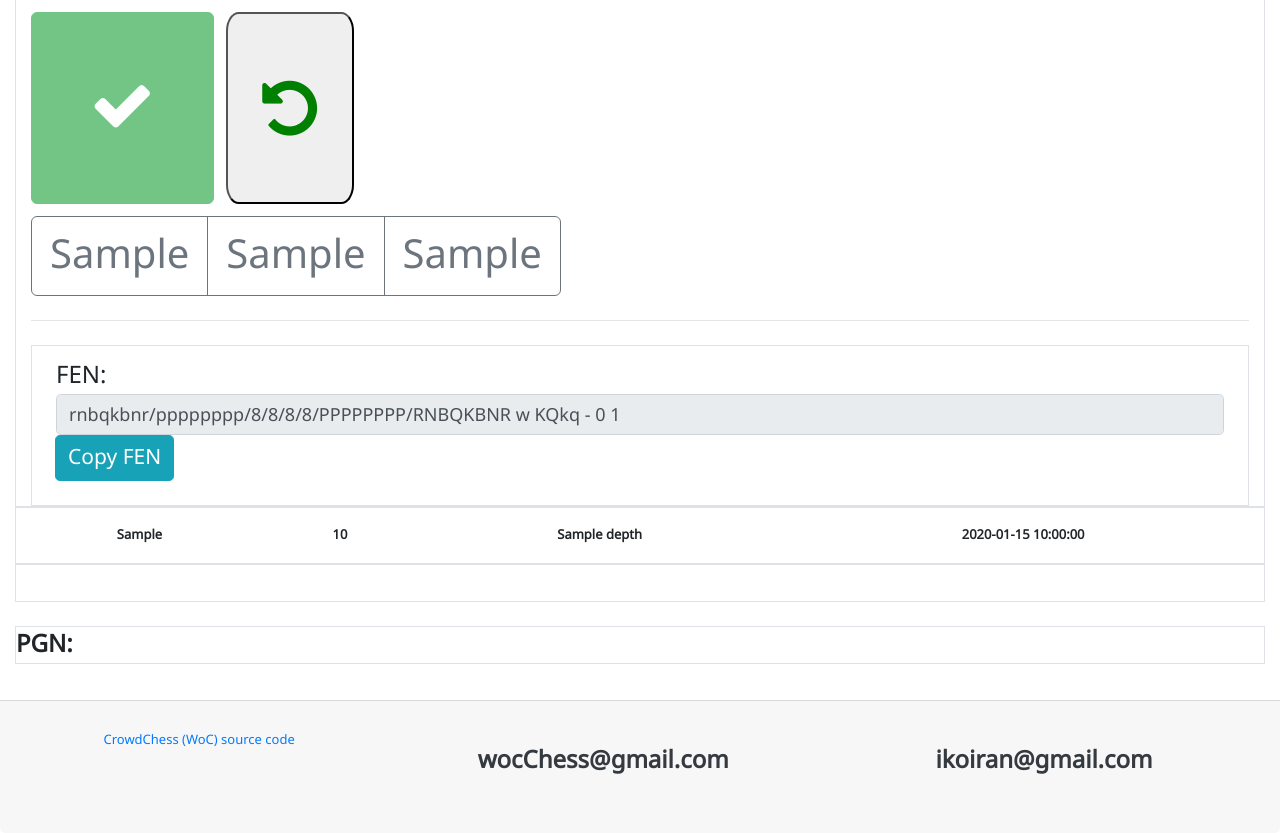
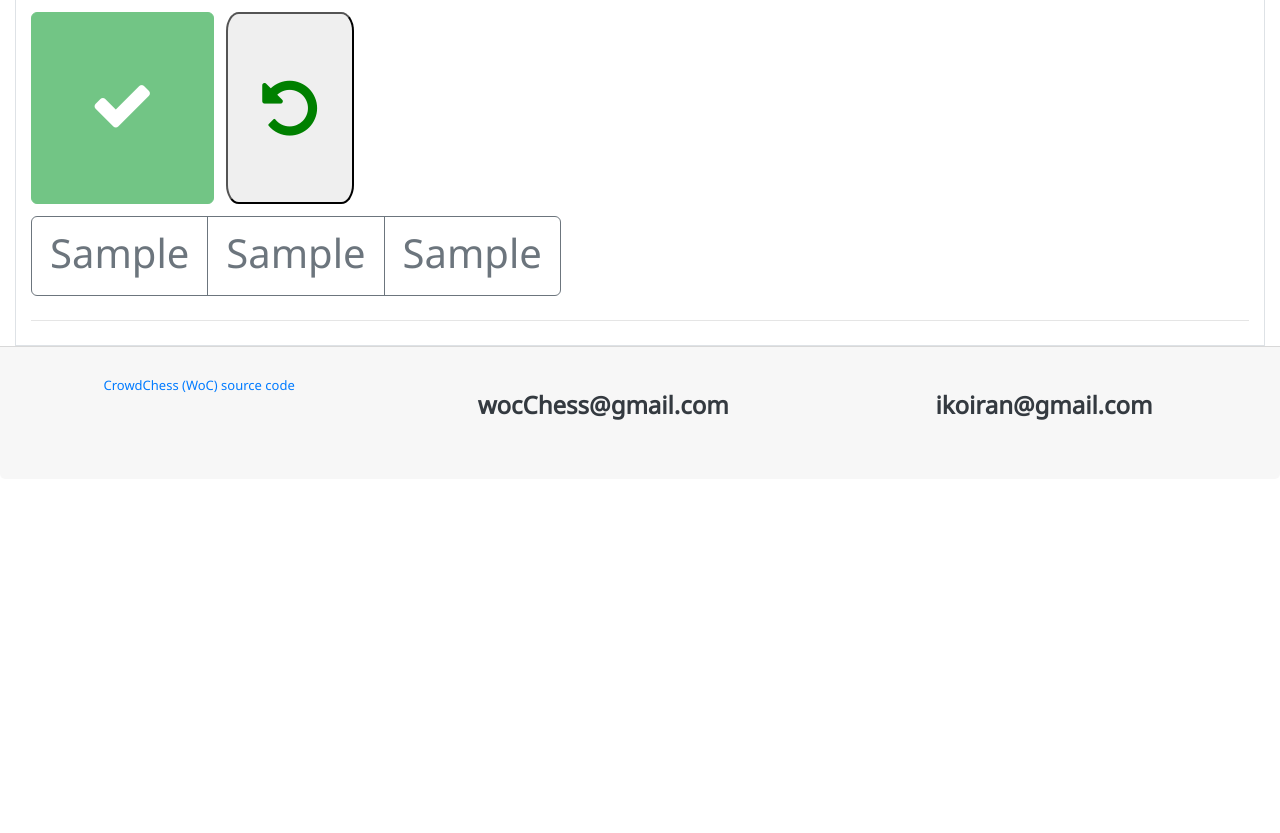
Before and after one commit to 98arYan13/CrowdChess, a Flask app: template src/templates/users.html in a window 1280 px wide. Shown: the part 965-1798 px from the top of the page. After the commit the page ends 1385 px from the top, so only its background shows below. Run offline with Flask 2, Linux system fonts and the light colour scheme; the template is opened without the code that fills it: most values are stand-ins (such as "Sample title", 1, 10 or a date in 2020); lists and menus that the app fills with data are empty; parts of the project's set-up code (start-up, migrations or seed data) failed here and were passed over; some libraries are stand-ins or nearby versions.

Commit message:
pgn, fen and game info removed from users page

```diff
--- a/src/templates/users.html
+++ b/src/templates/users.html
@@ -84,26 +84,25 @@
         </div>
         <hr>
 
-        <!-- FEN -->
+        <!-- FEN
         <nav class="navbar navbar-expand border" style="width: 100%;">
           <div class="input-group-sm mx-auto mb-2" style="width: 100%;">FEN:
             <input id="fen" type="text" class="form-control float-left" style="font-size: 0.75rem;" readonly>
-            <!-- The button used to copy the FEN -->
             <div class="input-group-append">
               <button id="copy_fen" class="btn btn-info float-right">Copy FEN</button>
             </div>
           </div>
-        </nav>
+        </nav> -->
 
       </div>
     </div>
     <div class="col mx-auto">
 
-      <!-- game info -->
+      <!-- game info
       <table class="table text-center border" style="font-size: small;">
         <thead>
           <tr>
-            <th>{{ max_legal_moves }}</th> <!-- show maximum legal moves for next color -->
+            <th>{{ max_legal_moves }}</th>
             <th>{{ score }}</th>
             <th>{{ depth }}</th>
             <th>{{ time }}</th>
@@ -117,12 +116,12 @@
             <td id="time"></td>
           <tr>
         </tbody>
-      </table>
+      </table> -->
 
-      <!-- PGN output -->
+      <!-- PGN output
       <div class="mt-1 border"><strong>PGN:</strong>
         <div id="pgn" style="font-size: 0.75rem;"></div>
-      </div><br>
+      </div><br> -->
 
     </div>
   </div>
```
